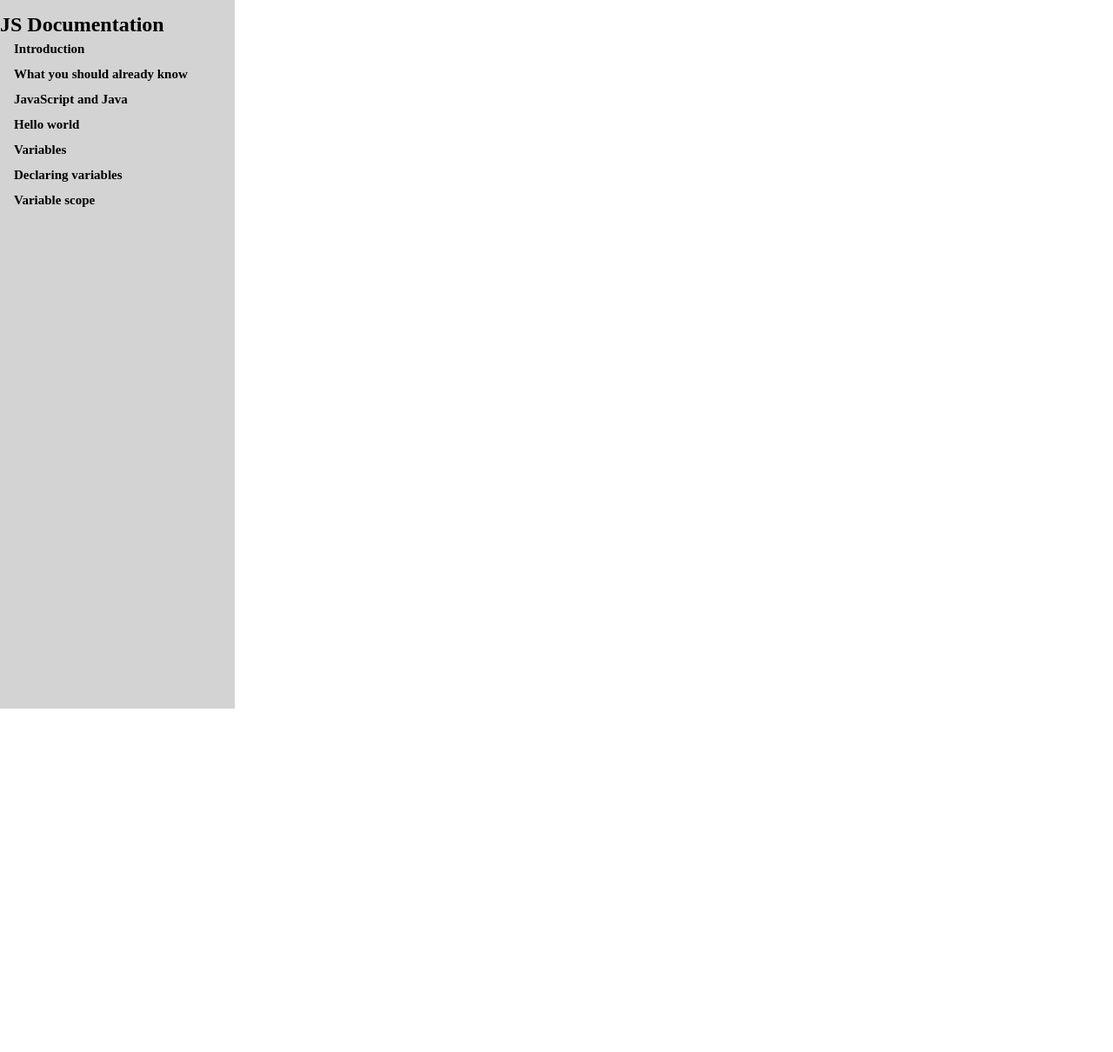
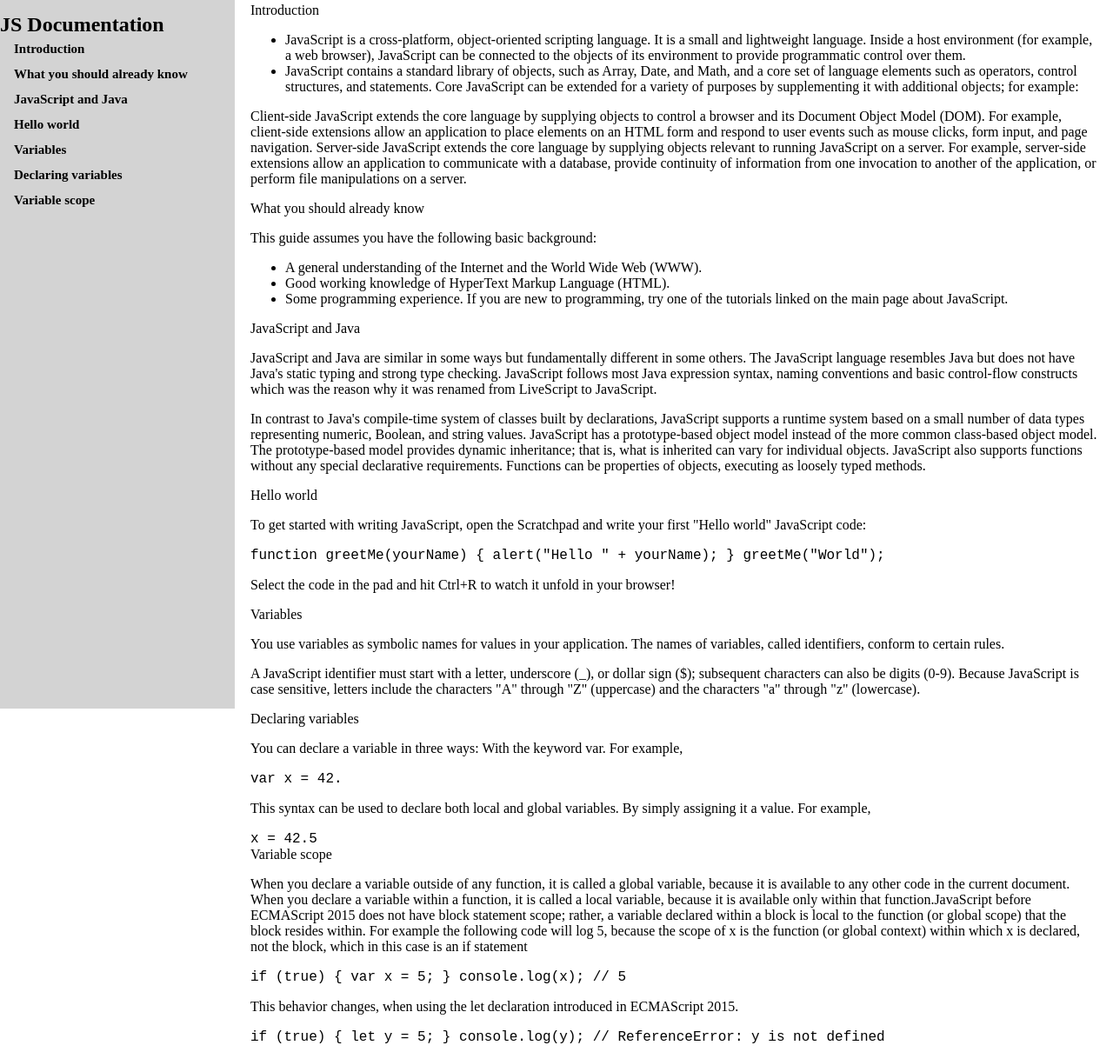
Before and after one commit to shahira-sadat/Trial-Project-Review, a website: page index.html in a window 1280 px wide. Shown: the part 5-1215 px from the top of the page at 87% size. Before the commit the page ends 800 px from the top, so only its background shows below. Drawn offline with Linux system fonts and the light colour scheme.

```diff
--- a/index.html
+++ b/index.html
@@ -17,7 +17,69 @@
 <a href="#Declaring_variables" class="nav-link">Declaring variables</a>
 <a href="#Variable_scope" class="nav-link">Variable scope</a>
     </nav>
-
+    <main id="main-doc">
+        <section class="main-section" id="introduction">
+          <header >Introduction</header>
+          <p>
+              <ul>
+                  <li> JavaScript is a cross-platform, object-oriented scripting language. It is a small and lightweight language. Inside a host environment (for example, a web browser), JavaScript can be connected to the objects of its environment to provide programmatic control over them.</li>
+                  <li> JavaScript contains a standard library of objects, such as Array, Date, and Math, and a core set of language elements such as operators, control structures, and statements. Core JavaScript can be extended for a variety of purposes by supplementing it with additional objects; for example:</li>
+              </ul>
+          </p>
+          <p>
+            Client-side JavaScript extends the core language by supplying objects to control a browser and its Document Object Model (DOM). For example, client-side extensions allow an application to place elements on an HTML form and respond to user events such as mouse clicks, form input, and page navigation.
+            Server-side JavaScript extends the core language by supplying objects relevant to running JavaScript on a server. For example, server-side extensions allow an application to communicate with a database, provide continuity of information from one invocation to another of the application, or perform file manipulations on a server.
+          </p>
+        </section>
+        <section class="main-section" id="What_you_should_already_know">
+            <header>What you should already know</header>
+            <p>This guide assumes you have the following basic background:</p>
+            <p>
+              <ul>
+                <li>A general understanding of the Internet and the World Wide Web (WWW).</li>
+                <li> Good working knowledge of HyperText Markup Language (HTML).</li>
+                <li>Some programming experience. If you are new to programming, try one of the tutorials linked on the main page about JavaScript.</li>
+              </ul>
+            </p>
+        </section>
+        <section class="main-section" id="JavaScript_and_Java">
+            <header>JavaScript and Java</header>
+            <p>JavaScript and Java are similar in some ways but fundamentally different in some others. The JavaScript language resembles Java but does not have Java's static typing and strong type checking. JavaScript follows most Java expression syntax, naming conventions and basic control-flow constructs which was the reason why it was renamed from LiveScript to JavaScript.</p>
+            <p>In contrast to Java's compile-time system of classes built by declarations, JavaScript supports a runtime system based on a small number of data types representing numeric, Boolean, and string values. JavaScript has a prototype-based object model instead of the more common class-based object model. The prototype-based model provides dynamic inheritance; that is, what is inherited can vary for individual objects. JavaScript also supports functions without any special declarative requirements. Functions can be properties of objects, executing as loosely typed methods.</p>
+        </section>
+        <section class="main-section" id="Hello_world">
+            <header>Hello world</header>
+            <p>To get started with writing JavaScript, open the Scratchpad and write your first "Hello world" JavaScript code:</p>
+            <code>function greetMe(yourName) { alert("Hello " + yourName); }
+                greetMe("World");</code>
+            <p>Select the code in the pad and hit Ctrl+R to watch it unfold in your browser!</p>
+        </section>
+        <section class="main-section" id="Variables">
+          <header>Variables</header>
+          <p>You use variables as symbolic names for values in your application. The names of variables, called identifiers, conform to certain rules.</p>
+          <p>A JavaScript identifier must start with a letter, underscore (_), or dollar sign ($); subsequent characters can also be digits (0-9). Because JavaScript is case sensitive, letters include the characters "A" through "Z" (uppercase) and the characters "a" through "z" (lowercase).</p>
+        </section>
+        <section class="main-section" id="Declaring_variables">
+            <header>Declaring variables</header>
+            <p>You can declare a variable in three ways:
+              With the keyword var. For example,
+            </p>
+            <code>var x = 42.</code>
+            <p>This syntax can be used to declare both local and global variables.
+              By simply assigning it a value. For example,
+            </p>
+            <code>x = 42.5</code>
+        </section>
+        <section class="main-section" id="Variable_scope">
+          <header>Variable scope</header>
+          <p>When you declare a variable outside of any function, it is called a global variable, because it is available to any other code in the current document. When you declare a variable within a function, it is called a local variable, because it is available only within that function.JavaScript before ECMAScript 2015 does not have block statement scope; rather, a variable declared within a block is local to the function (or global scope) that the block resides within. For example the following code will log 5, because the scope of x is the function (or global context) within which x is declared, not the block, which in this case is an if statement
+          </p>
+          <code>if (true) { var x = 5; } console.log(x); // 5</code>
+          <p>This behavior changes, when using the let declaration introduced in ECMAScript 2015.
+          </p>
+          <code>if (true) { let y = 5; } console.log(y); // ReferenceError: y is not
+              defined</code>
+      </section>
 
     </main>
 
```
Also changed, not shown: .github/workflows/linters.yml (added), 1 other file.
